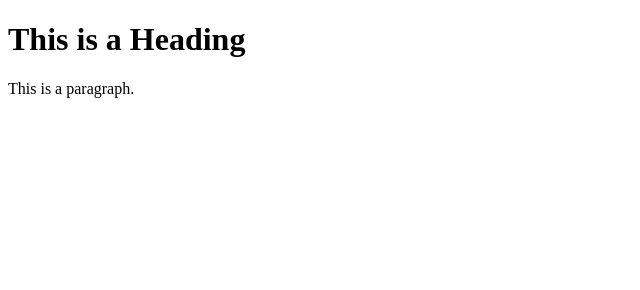
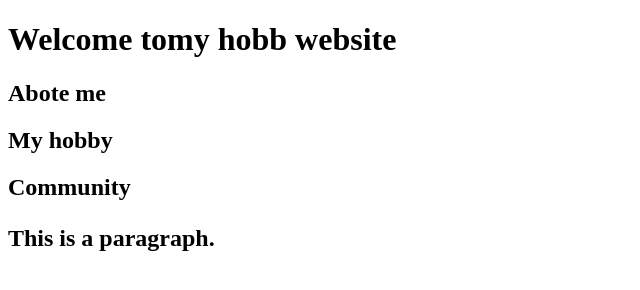
Before and after one commit to KilluaASI/my-second-webpage, a plain HTML site: page index.html in a window 1280 px wide. Shown: the whole page, without its empty margins (0-640 px from the left). Drawn offline with Linux system fonts and the light colour scheme.

Commit message:
Update index.html

```diff
--- a/index.html
+++ b/index.html
@@ -2,7 +2,11 @@
 <html>
 <body>
 
-<h1>This is a Heading</h1>
+<h1>Welcome tomy hobb website</h1>
+  <h2>Abote me</h2>
+  <h2>My hobby</h2>
+  <h2>Community</>
+
 <p>This is a paragraph.</p>
 
 </body>
```
